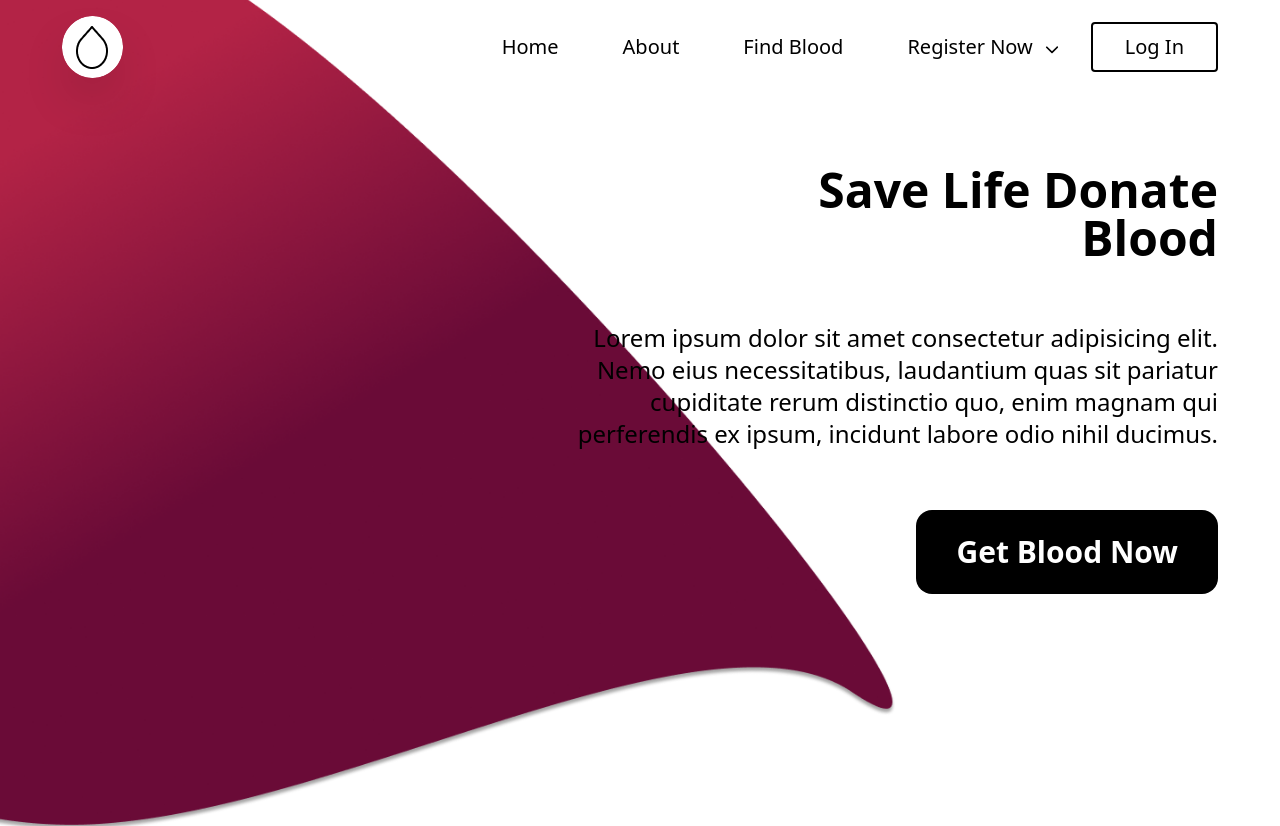
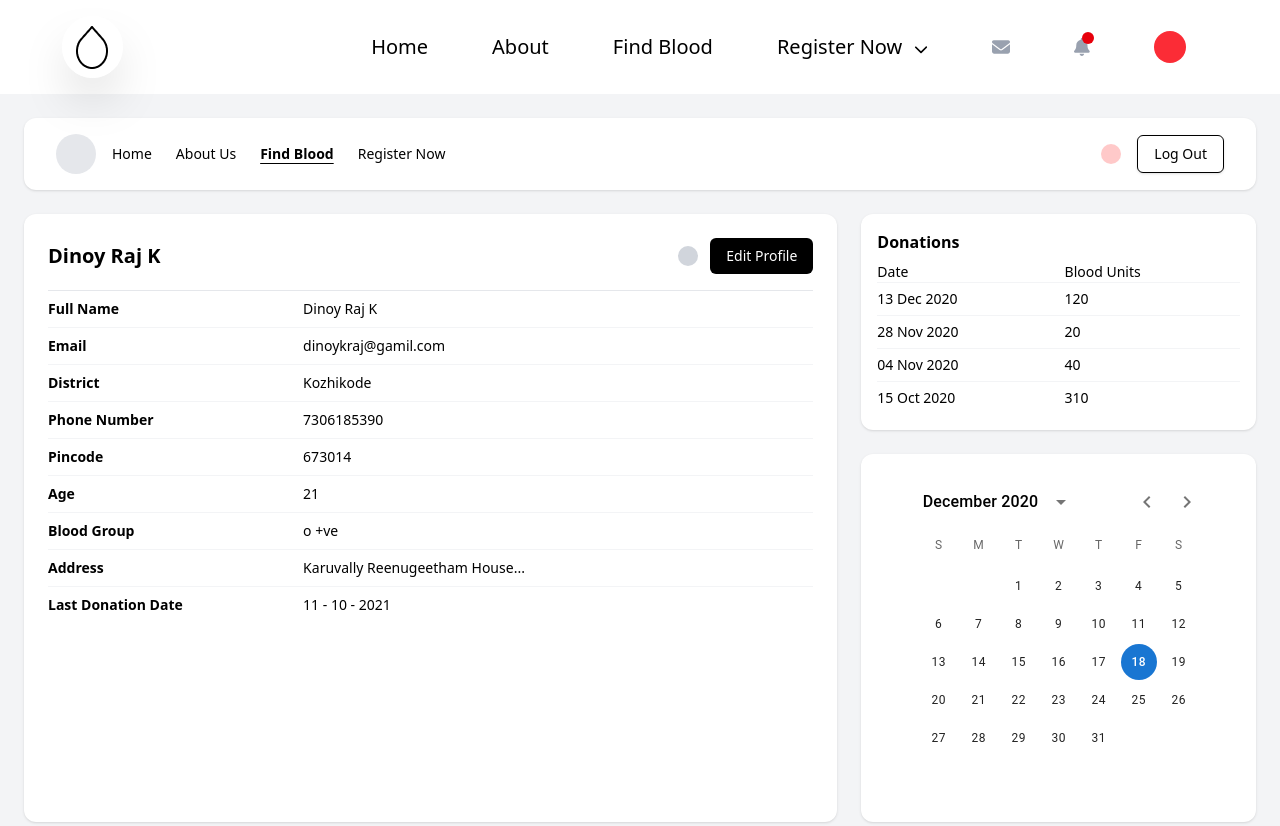
Before and after one commit to PB-King-47/blood_donation, a React (Vite) app: page /admin/donordashboard in a window 1280 px wide. Shown: the top 826 px of the page. Built offline with nearby package versions, Linux system fonts and the light colour scheme.

Commit message:
admin dashboard or profile page chage

```diff
--- a/src/App.jsx
+++ b/src/App.jsx
@@ -12,6 +12,7 @@ import BloodBank from './page/layouts/BloodBank'
 import AdminLayout from './page/layouts/AdminLayout'
 import Dashboard from './page/Admin/Dashboard'
 import Profile from './page/Admin/Profile'
+import DonorDashboard from './page/DonorDashboard'
 
 function App() {
 
@@ -29,8 +30,8 @@ function App() {
       </Route>
 
       <Route element={<AdminLayout />}>
-        <Route path={"/admin/dashboard"} element={<Dashboard />} />
-        <Route path={"/admin/profile"} element={<Profile />} />
+        <Route path={"/admin/dashboard"} element={<Profile />} />
+        <Route path={"/admin/donordashboard"} element={<DonorDashboard />} />
       </Route>
     </Routes>
   )
--- a/src/components/DateCalendarServerRequest.jsx
+++ b/src/components/DateCalendarServerRequest.jsx
@@ -1,19 +1,24 @@
-import * as React from 'react';
-import dayjs from 'dayjs';
-import { DemoContainer, DemoItem } from '@mui/x-date-pickers/internals/demo';
-import { AdapterDayjs } from '@mui/x-date-pickers/AdapterDayjs';
-import { LocalizationProvider } from '@mui/x-date-pickers/LocalizationProvider';
-import { DateCalendar } from '@mui/x-date-pickers/DateCalendar';
-import ProfileParts from './Admin/Profile/parts/ProfileParts';
+import * as React from "react";
+import dayjs from "dayjs";
+import { DemoItem } from "@mui/x-date-pickers/internals/demo";
+import { AdapterDayjs } from "@mui/x-date-pickers/AdapterDayjs";
+import { LocalizationProvider } from "@mui/x-date-pickers/LocalizationProvider";
+import { DateCalendar } from "@mui/x-date-pickers/DateCalendar";
+import ProfileParts from "./Admin/Profile/parts/ProfileParts";
 
 export default function DateCalendarServerRequest() {
-  const [value, setValue] = React.useState(dayjs('2022-04-17'));
+    const [value, setValue] = React.useState(dayjs("2022-04-17"));
 
     return (
-    <ProfileParts className={'!px-2'}>
+        <ProfileParts className={"!px-2 !py-2"}>
             <LocalizationProvider dateAdapter={AdapterDayjs}>
                 <DemoItem>
-          <DateCalendar value={value} onChange={(newValue) => setValue(newValue)} />
+                    <div className="w-full mx-auto">
+                        <DateCalendar
+                            value={value}
+                            onChange={(newValue) => setValue(newValue)}
+                        />
+                    </div>
                 </DemoItem>
             </LocalizationProvider>
         </ProfileParts>
--- a/src/page/Admin/Profile.jsx
+++ b/src/page/Admin/Profile.jsx
@@ -8,17 +8,16 @@ const Profile = () => {
         <div className="content">
             <div className="grid grid-cols-12 gap-4">
                 <div className="col-span-8">
-                    <div className="mb-10">
+                    <div className="space-y-6">
                         <ProNameSec />
+                    <ProAbout />
                     </div>
-                    <ProAbout />
                 </div>
                 <div className="col-span-4">
-                    <div className="mb-10">
+                    <div className="space-y-6">
                         <ProDonationHistory />
+                        <DateCalendarServerRequest />
                     </div>
-
-                    <DateCalendarServerRequest />
                 </div>
             </div>
         </div>
--- /dev/null
+++ b/src/page/DonorDashboard.jsx
@@ -0,0 +1,136 @@
+import React from 'react';
+import { AdapterDayjs } from '@mui/x-date-pickers/AdapterDayjs';
+import { LocalizationProvider } from '@mui/x-date-pickers/LocalizationProvider';
+import { DateCalendar } from '@mui/x-date-pickers/DateCalendar';
+import dayjs from 'dayjs';
+
+const DonorDashboard = () => {
+  const donationHistory = [
+    { date: '13 Dec 2020', units: 120 },
+    { date: '28 Nov 2020', units: 20 },
+    { date: '04 Nov 2020', units: 40 },
+    { date: '15 Oct 2020', units: 310 },
+  ];
+
+  const userInfo = {
+    name: 'Dinoy Raj K',
+    email: 'dinoykraj@gamil.com',
+    district: 'Kozhikode',
+    phone: '7306185390',
+    pincode: '673014',
+    age: 21,
+    bloodGroup: 'o +ve',
+    address: 'Karuvally Reenugeetham House...',
+    lastDonationDate: '11 - 10 - 2021',
+  };
+
+  const [calendarValue, setCalendarValue] = React.useState(dayjs('2020-12-18'));
+
+  return (
+    <div className="min-h-screen bg-gray-100 p-6 font-sans">
+      <header className="flex items-center justify-between bg-white px-8 py-4 shadow rounded-xl">
+        <div className="flex items-center gap-4">
+          <div className="w-10 h-10 rounded-full bg-gray-200" />
+          <nav className="flex gap-6 text-sm font-medium">
+            <a href="#" className="hover:underline">Home</a>
+            <a href="#" className="hover:underline">About Us</a>
+            <a href="#" className="font-semibold underline underline-offset-4">Find Blood</a>
+            <a href="#" className="hover:underline">Register Now</a>
+          </nav>
+        </div>
+        <div className="flex items-center gap-4">
+          <button className="w-5 h-5 bg-red-200 rounded-full" />
+          <button className="bg-white border rounded-md px-4 py-2 text-sm shadow">Log Out</button>
+        </div>
+      </header>
+
+      <div className="mt-6 grid grid-cols-1 lg:grid-cols-3 gap-6">
+        <div className="bg-white p-6 rounded-xl shadow col-span-2">
+          <div className="flex justify-between items-center mb-4">
+            <div>
+              <h2 className="text-xl font-bold">{userInfo.name}</h2>
+            </div>
+            <div className="flex items-center gap-3">
+              <button className="w-5 h-5 bg-gray-300 rounded-full" />
+              <button className="bg-black text-white px-4 py-2 rounded-md text-sm">Edit Profile</button>
+            </div>
+          </div>
+          <table className="w-full text-sm border-t border-gray-200">
+            <tbody>
+              <tr className="border-b border-gray-100">
+                <td className="py-2 font-semibold w-1/3">Full Name</td>
+                <td className="py-2">{userInfo.name}</td>
+              </tr>
+              <tr className="border-b border-gray-100">
+                <td className="py-2 font-semibold">Email</td>
+                <td className="py-2">{userInfo.email}</td>
+              </tr>
+              <tr className="border-b border-gray-100">
+                <td className="py-2 font-semibold">District</td>
+                <td className="py-2">{userInfo.district}</td>
+              </tr>
+              <tr className="border-b border-gray-100">
+                <td className="py-2 font-semibold">Phone Number</td>
+                <td className="py-2">{userInfo.phone}</td>
+              </tr>
+              <tr className="border-b border-gray-100">
+                <td className="py-2 font-semibold">Pincode</td>
+                <td className="py-2">{userInfo.pincode}</td>
+              </tr>
+              <tr className="border-b border-gray-100">
+                <td className="py-2 font-semibold">Age</td>
+                <td className="py-2">{userInfo.age}</td>
+              </tr>
+              <tr className="border-b border-gray-100">
+                <td className="py-2 font-semibold">Blood Group</td>
+                <td className="py-2">{userInfo.bloodGroup}</td>
+              </tr>
+              <tr className="border-b border-gray-100">
+                <td className="py-2 font-semibold">Address</td>
+                <td className="py-2">{userInfo.address}</td>
+              </tr>
+              <tr>
+                <td className="py-2 font-semibold">Last Donation Date</td>
+                <td className="py-2">{userInfo.lastDonationDate}</td>
+              </tr>
+            </tbody>
+          </table>
+        </div>
+
+        <div className="space-y-6">
+          <div className="bg-white p-4 rounded-xl shadow">
+            <h3 className="text-md font-semibold mb-2">Donations</h3>
+            <table className="w-full text-sm">
+              <thead>
+                <tr>
+                  <th className="text-left font-medium">Date</th>
+                  <th className="text-left font-medium">Blood Units</th>
+                </tr>
+              </thead>
+              <tbody>
+                {donationHistory.map((item, index) => (
+                  <tr key={index} className="border-t border-gray-100">
+                    <td className="py-1.5">{item.date}</td>
+                    <td className="py-1.5">{item.units}</td>
+                  </tr>
+                ))}
+              </tbody>
+            </table>
+          </div>
+
+          <div className="bg-white p-4 rounded-xl shadow">
+            <LocalizationProvider dateAdapter={AdapterDayjs}>
+              <DateCalendar
+                value={calendarValue}
+                onChange={(newValue) => setCalendarValue(newValue)}
+                defaultCalendarMonth={dayjs('2020-12-01')}
+              />
+            </LocalizationProvider>
+          </div>
+        </div>
+      </div>
+    </div>
+  );
+};
+
+export default DonorDashboard;
```
Lines whose indentation alone changed are shown as unchanged.
